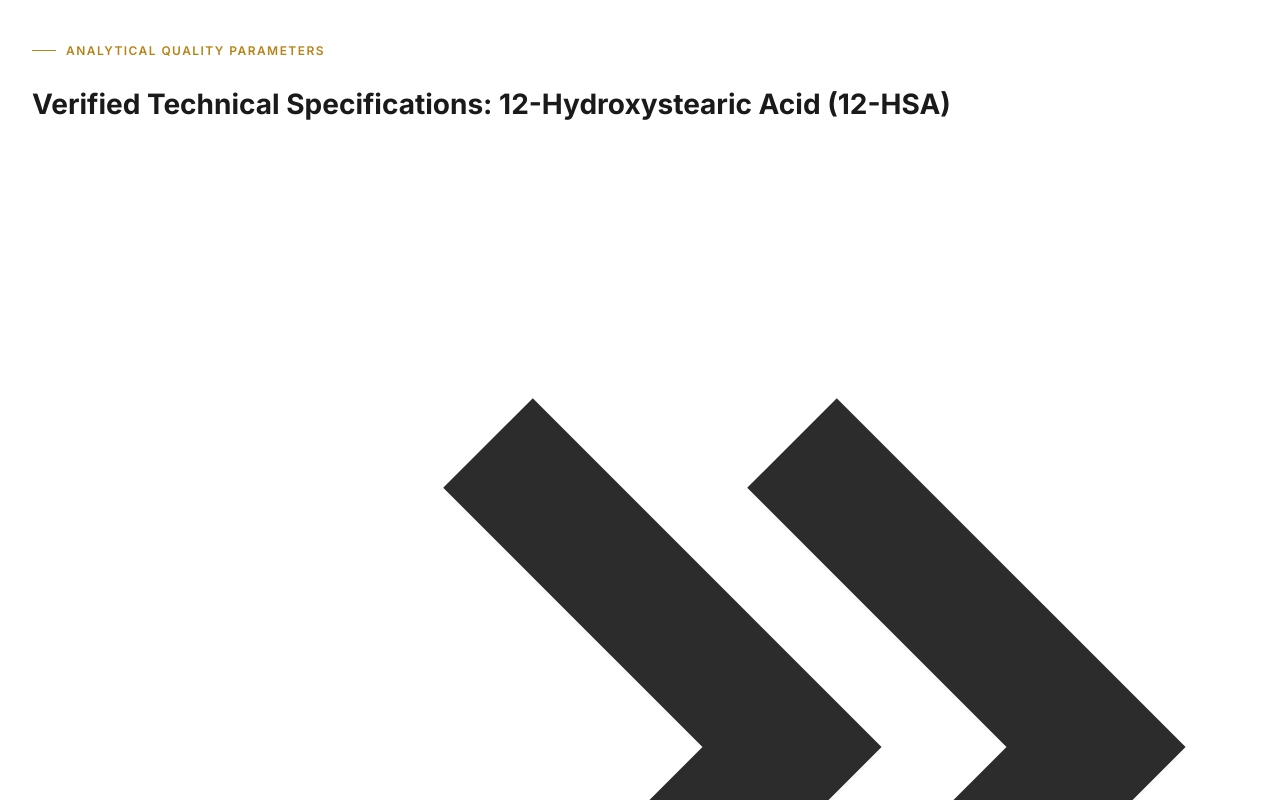
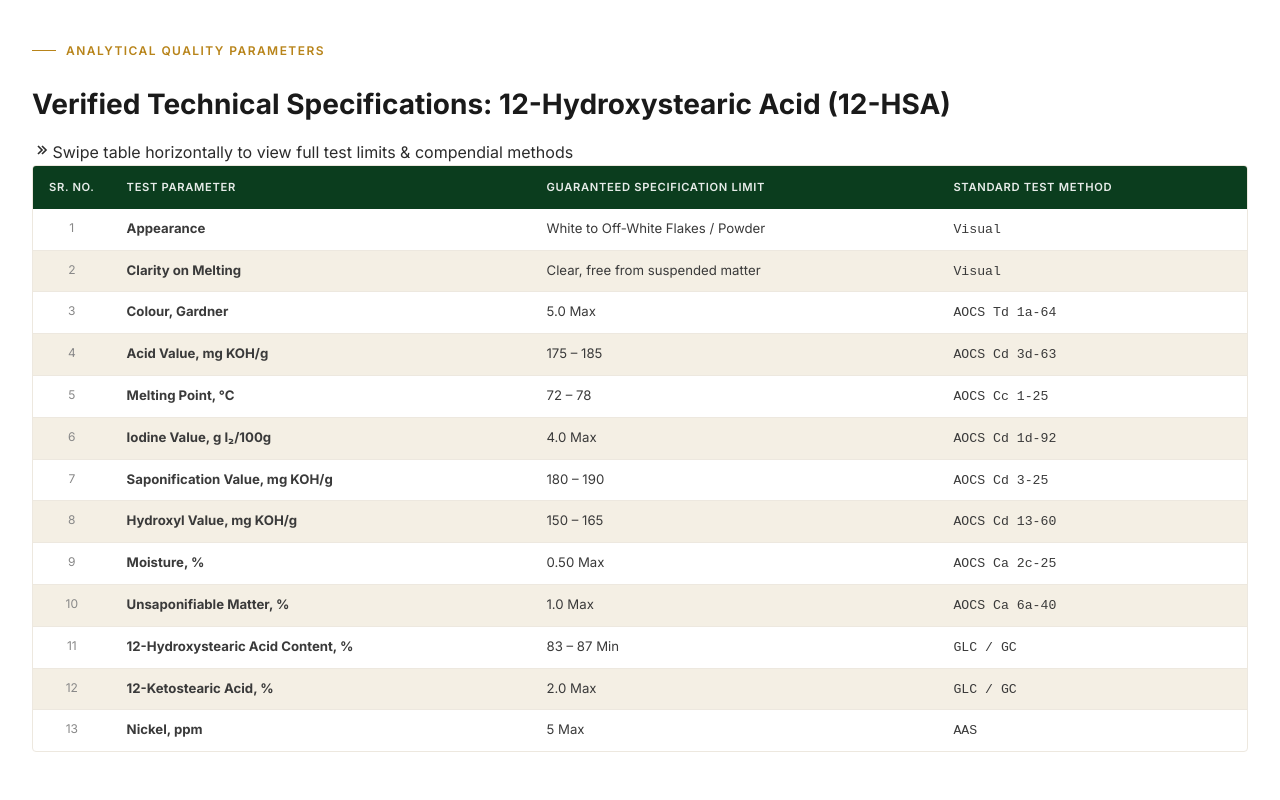
Before and after one commit to nagdevproducts-sys/nagdev-website, a plain HTML site: page products/12-hydroxystearic-acid.html in a window 1280 px wide. Shown: the part 920-1720 px from the top of the page. Drawn offline with Linux system fonts and the light colour scheme.

Commit message:
fix: swipe hint SVG giant arrows - add width/height 16px to all 20 product pages + add table-swipe-hint CSS to main.css

```diff
--- a/products/12-hydroxystearic-acid.html
+++ b/products/12-hydroxystearic-acid.html
@@ -430,7 +430,7 @@
       <span class="section-eyebrow">Analytical Quality Parameters</span>
       <h2 class="section-lead-title">Verified Technical Specifications: 12-Hydroxystearic Acid (12-HSA)</h2>
     <div class="table-swipe-hint">
-      <svg viewBox="0 0 24 24" fill="none" stroke="currentColor" stroke-width="2.5"><polyline points="9 18 15 12 9 6"/><polyline points="15 18 21 12 15 6"/></svg>
+      <svg width="16" height="16" viewBox="0 0 24 24" fill="none" stroke="currentColor" stroke-width="2.5"><polyline points="9 18 15 12 9 6"/><polyline points="15 18 21 12 15 6"/></svg>
       <span>Swipe table horizontally to view full test limits &amp; compendial methods</span>
     </div>
 
```
Also changed, not shown: products/bio-polyurethane-polyols.html (+1 -1 lines), products/blown-oxidized-castor-oil.html (+1 -1 lines), products/calcium-12-hydroxystearate.html (+1 -1 lines), products/castor-cake-fertilizer.html (+1 -1 lines), products/commercial-castor-oil.html (+1 -1 lines), products/dco-fatty-acid.html (+1 -1 lines), products/dehydrated-castor-oil.html (+1 -1 lines), products/dibutyl-sebacate.html (+1 -1 lines), products/dioctyl-sebacate.html (+1 -1 lines), products/first-special-grade-castor-oil.html (+1 -1 lines), products/hydrogenated-castor-oil.html (+1 -1 lines), products/lithium-12-hydroxystearate.html (+1 -1 lines), products/methyl-12-hydroxystearate.html (+1 -1 lines), products/methyl-ricinoleate.html (+1 -1 lines), 5 more files.
